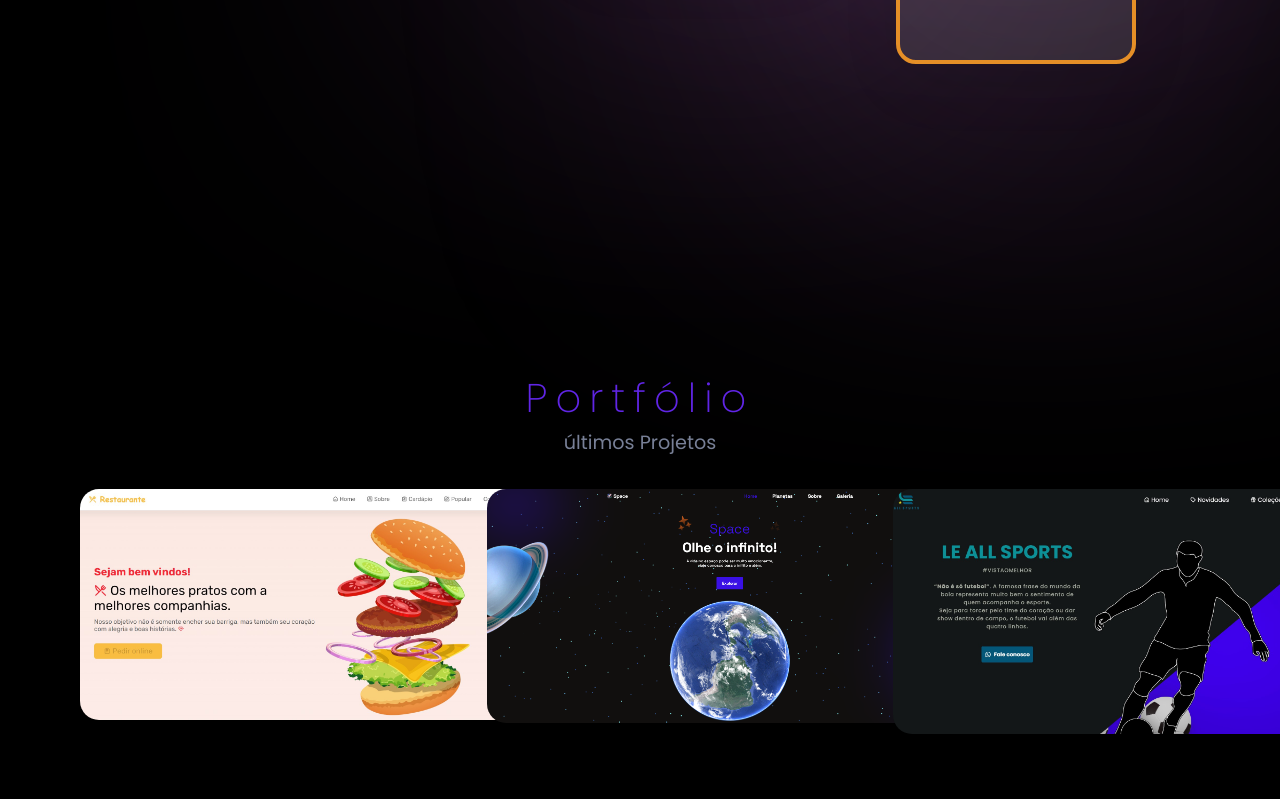
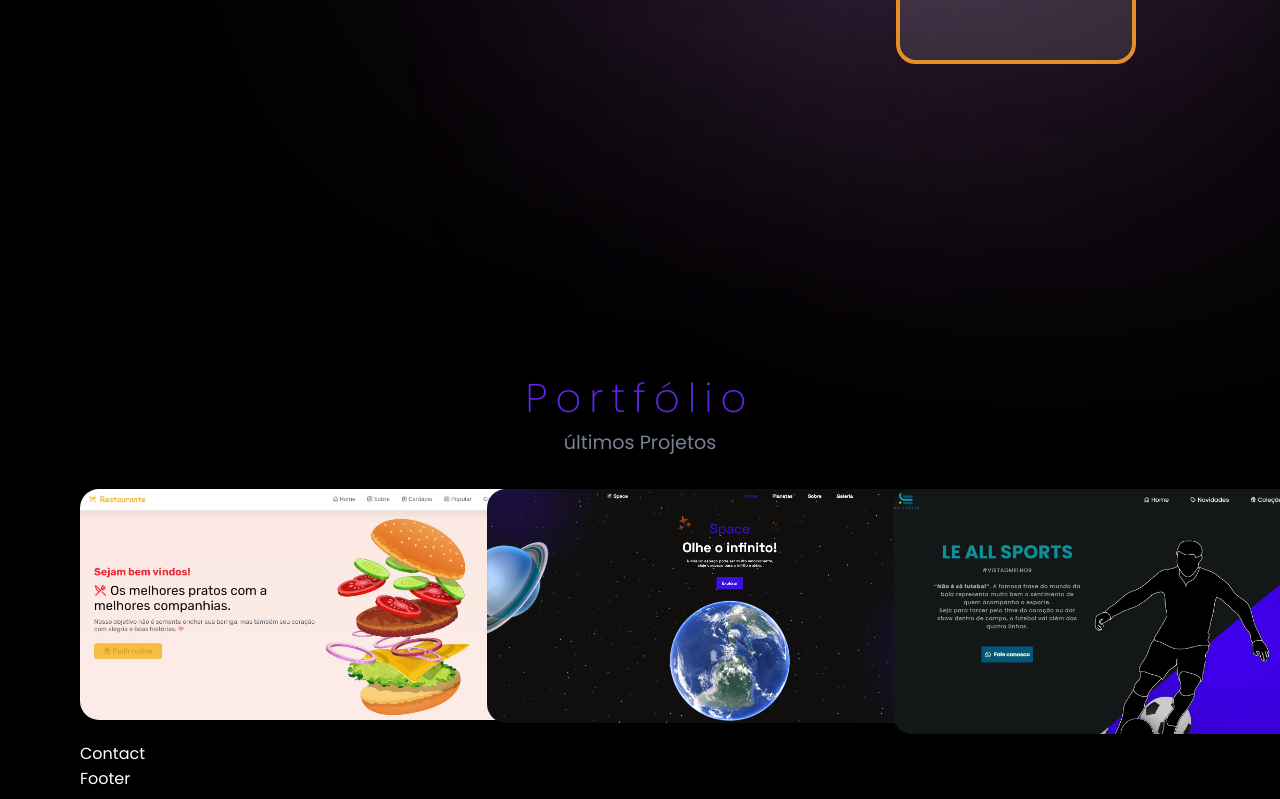
Before and after one commit to devmarcioreis/mreiss, a React (Create React App) app: page / in a window 1280 px wide. Shown: the part 1440-2239 px from the top of the page. Before the commit the page ends 2189 px from the top, so only its background shows below. Built offline with nearby package versions, Linux system fonts and the light colour scheme.

Commit message:
add in App js

```diff
--- a/src/App.js
+++ b/src/App.js
@@ -1,5 +1,7 @@
 import './App.css'
 import About from './Components/About/About';
+import Contact from './Components/Contact/Contact';
+import Footer from './Components/Footer/Footer';
 import Intro from './Components/Intro/Intro';
 import Navbar from './Components/Navbar/Navbar'
 import Portfolio from './Components/Portfolio/Portfolio';
@@ -12,6 +14,8 @@ const App = () => {
         <Intro />
         <About />
         <Portfolio />
+        <Contact />
+        <Footer />
       </div>
     </>
   )
```
